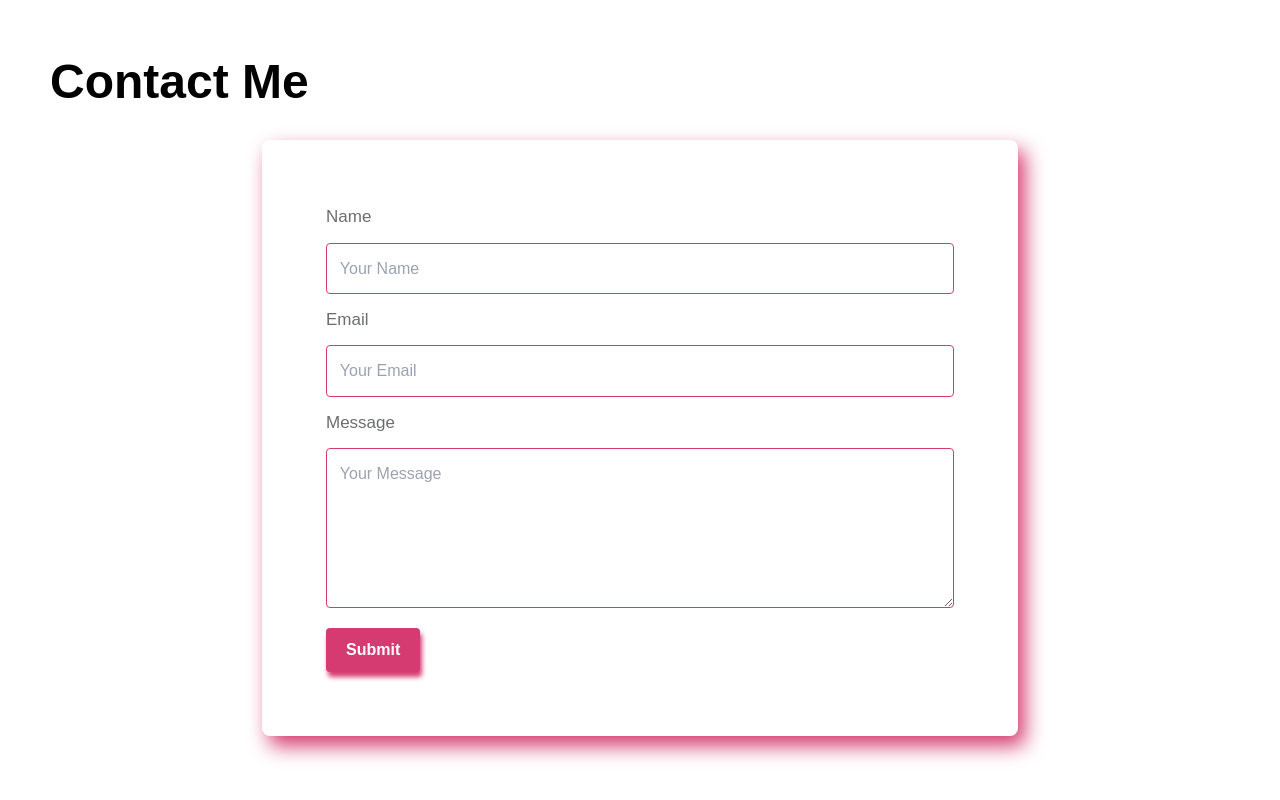
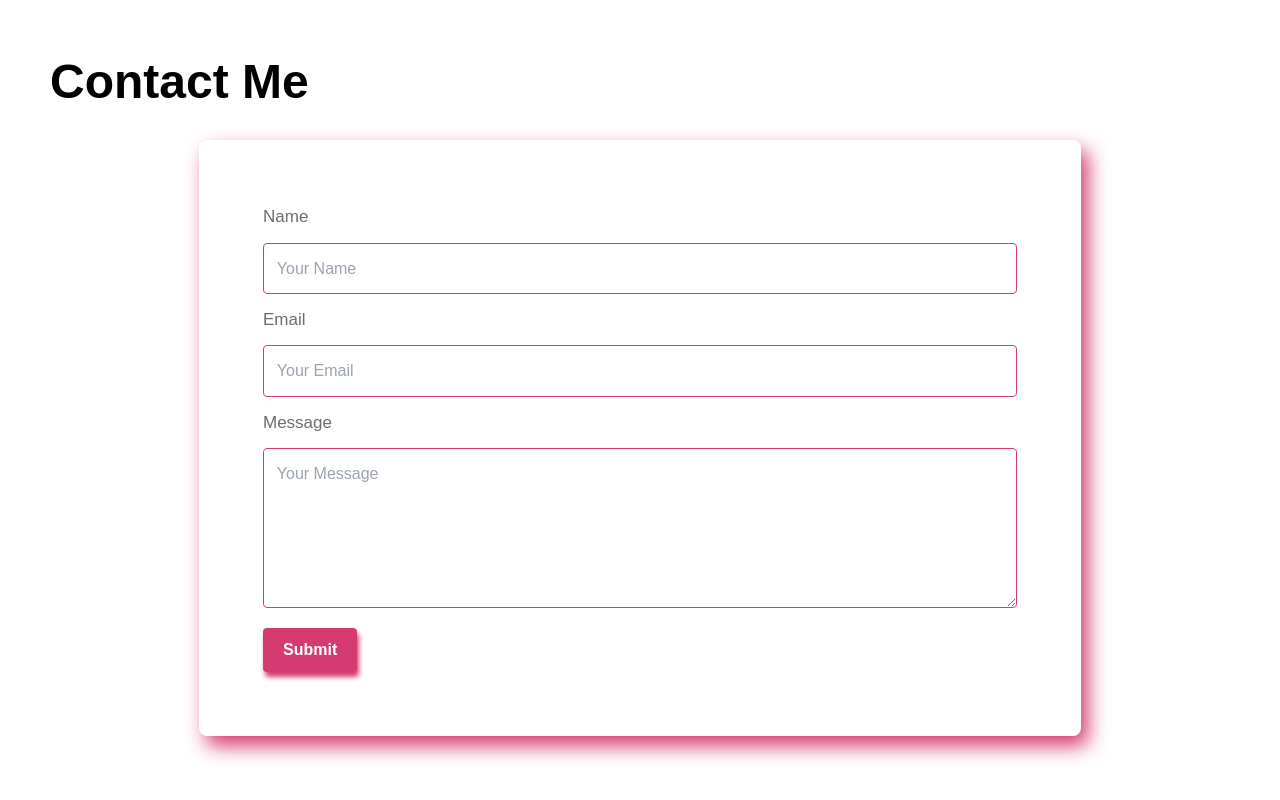
Before and after one commit to Aasiacoder/my-mernportfolio-app-frontend, a React (Create React App) app: page / in a window 1280 px wide. Shown: the part 1980-2780 px from the top of the page. Built offline with nearby package versions, Linux system fonts and the light colour scheme; the HTML template or start-up script is replaced by a standard one.

Commit message:
All done

```diff
--- a/src/components/common/Navbar/Navbar.css
+++ b/src/components/common/Navbar/Navbar.css
@@ -2,7 +2,7 @@
 
  #navbar {
     position: sticky;
-    z-index: 30;
+    z-index: 999;
     top: 0;
     width: 100%;
     height: 100%;
--- a/src/components/common/Sidebar/Sidebar.css
+++ b/src/components/common/Sidebar/Sidebar.css
@@ -1,4 +1,9 @@
 /* Sidebar Styling */
+
+#sidebar {
+    width: 100%;
+    height: 100%;
+}
 
 .sidebar {
     position: fixed;
@@ -44,7 +49,7 @@
     color: #d53b70;
     list-style: none;
     padding: 20px;
-    margin: 1rem;
+    margin: 1.5rem;
     margin-left: 3.5rem;
     display: flex;
     flex-direction: column;
@@ -54,7 +59,8 @@
 
 .sidebar-list li {
     color: #d53b70;
-    margin: 15px 0;
+    margin: 25px 0;
+    text-decoration: none;
     position: relative;
 }
 
@@ -65,6 +71,7 @@
     cursor: pointer;
     color: #d53b70;
     transition: all 0.3s ease;
+    /* position: relative; */
 }
 
 .sidebar-items:hover {
@@ -75,13 +82,13 @@
     content: " ";
     width: 2rem;
     height: 0.2rem;
-    background: linear-gradient(90deg, #d53b70 50%, #AA376B 50%);
+    background: linear-gradient(170deg, #d53b70 20%, #AA376B 80%);
     border-radius: 1rem;
     position: absolute;
     bottom: -0.3rem;
     opacity: 0;
     transform: translateY(-1.2rem);
-    transition: all 0.3s ease;
+    transition: 0.3s ease;
 }
 
 .sidebar-items:hover::before {
--- a/src/components/contact/Contact.css
+++ b/src/components/contact/Contact.css
@@ -17,10 +17,9 @@
 
 .contact-container {
     background-color: #ffffff;
-    color: #6C6D6E;
     border-radius: 8px;
     box-shadow: 0 2px 4px rgba(0, 0, 0, 0.1);
-    width: 60%;
+    width: 70%;
     margin: auto;
     padding: 5vw;
     margin-top: 10px;
@@ -39,6 +38,7 @@
 
   .contact-label {
     font-size: 17px;
+    color: #6C6D6E;
   }
 
   #contact input[type="text"],
@@ -50,7 +50,7 @@
     border-radius: 4px;
     margin-bottom: 1vw;
     font-size: 16px;
-
+    color: #000000;
   }
 
   #contact input[type="email"],
@@ -62,7 +62,7 @@
     border-radius: 4px;
     margin-bottom: 1vw;
     font-size: 16px;
-
+    color: #000000;
   }
 
   #contact textarea {
@@ -71,6 +71,7 @@
     resize: vertical;
     height: 20vh;
     font-size: 16px;
+    color: #000000;
   }
 
   #contact input[type="submit"] {
```
